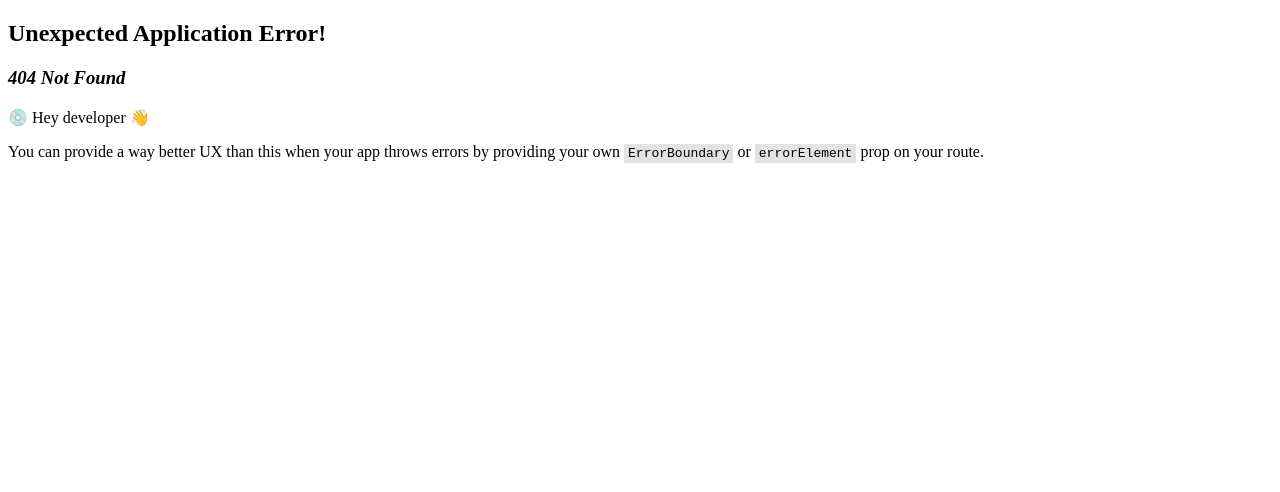
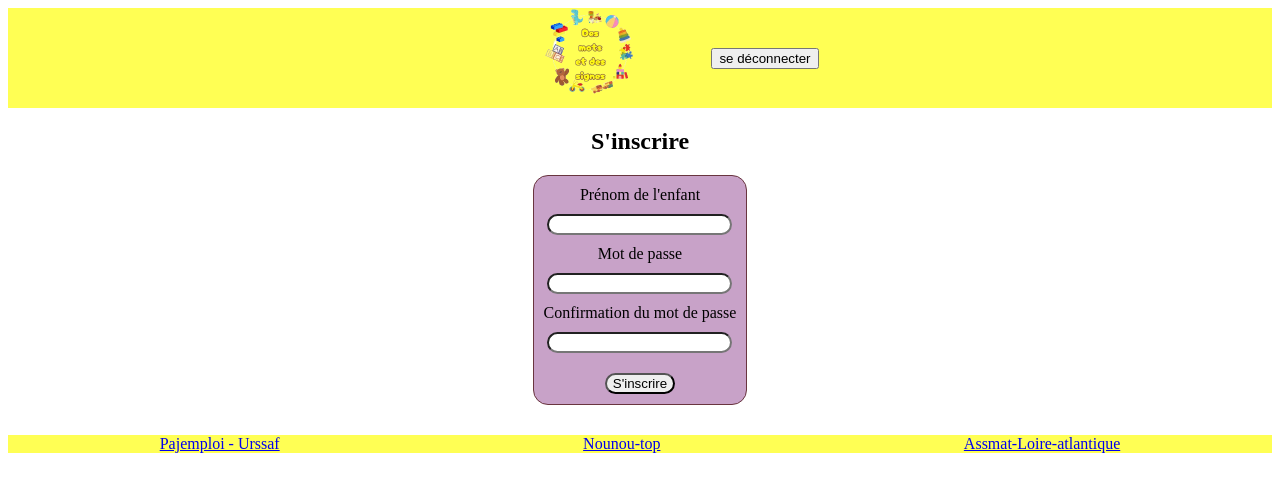
Before and after one commit to Angelina2504/nounouproject, a React (Vite) app in the folder frontend/: page /register in a window 1280 px wide. Before the commit this address had no page. Shown: the top 492 px of the page. Built offline with nearby package versions, Linux system fonts and the light colour scheme.

Commit message:
All page registration, first step

```diff
--- a/frontend/src/main.jsx
+++ b/frontend/src/main.jsx
@@ -7,7 +7,7 @@
 import Home from "./pages/Home"
 import Family from "./pages/Family";
 import Login from "./pages/Login";
-
+import Register from "./pages/Registration"
 
 
 const router = createBrowserRouter([
@@ -26,6 +26,10 @@
           path: "/login",
           element: <Login />,
         },
+        {
+          path: "/register",
+          element: <Register />,
+        },
         ]
   },
 ]);
--- /dev/null
+++ b/frontend/src/pages/Registration.jsx
@@ -0,0 +1,24 @@
+import "../styles/register.css"
+
+export default function Registration() {
+    return(
+        <section className="register">
+        <h2>S'inscrire</h2>
+
+        <form className="formRegister" action="">
+
+            <label htmlFor="">Prénom de l'enfant</label>
+            <input type="text" />
+
+            <label htmlFor="">Mot de passe</label>
+            <input type="text" />
+
+            <label htmlFor="">Confirmation du mot de passe</label>
+            <input type="text" />
+
+            <button>S'inscrire</button>
+
+        </form>
+        </section>
+    )
+}
--- /dev/null
+++ b/frontend/src/styles/register.css
@@ -0,0 +1,28 @@
+.register {
+    display: flex;
+    flex-direction: column;
+    align-items: center;
+    margin-bottom: 30px;
+}
+
+.formRegister {
+    display: flex;
+    flex-direction: column;
+    align-items: center;
+    background-color: #c8a2c8;
+    border-width: 1.75px;
+    border-style: solid;
+    border-color: #69353F;
+    border-radius: 15px;
+    padding: 10px;
+    gap: 10px;
+
+    input {
+        border-radius: 15px;
+    }
+
+    button {
+        margin-top: 10px;
+        border-radius: 15px;
+    }
+}
```
Also changed, not shown: frontend/src/pages/registration.jsx (deleted).
